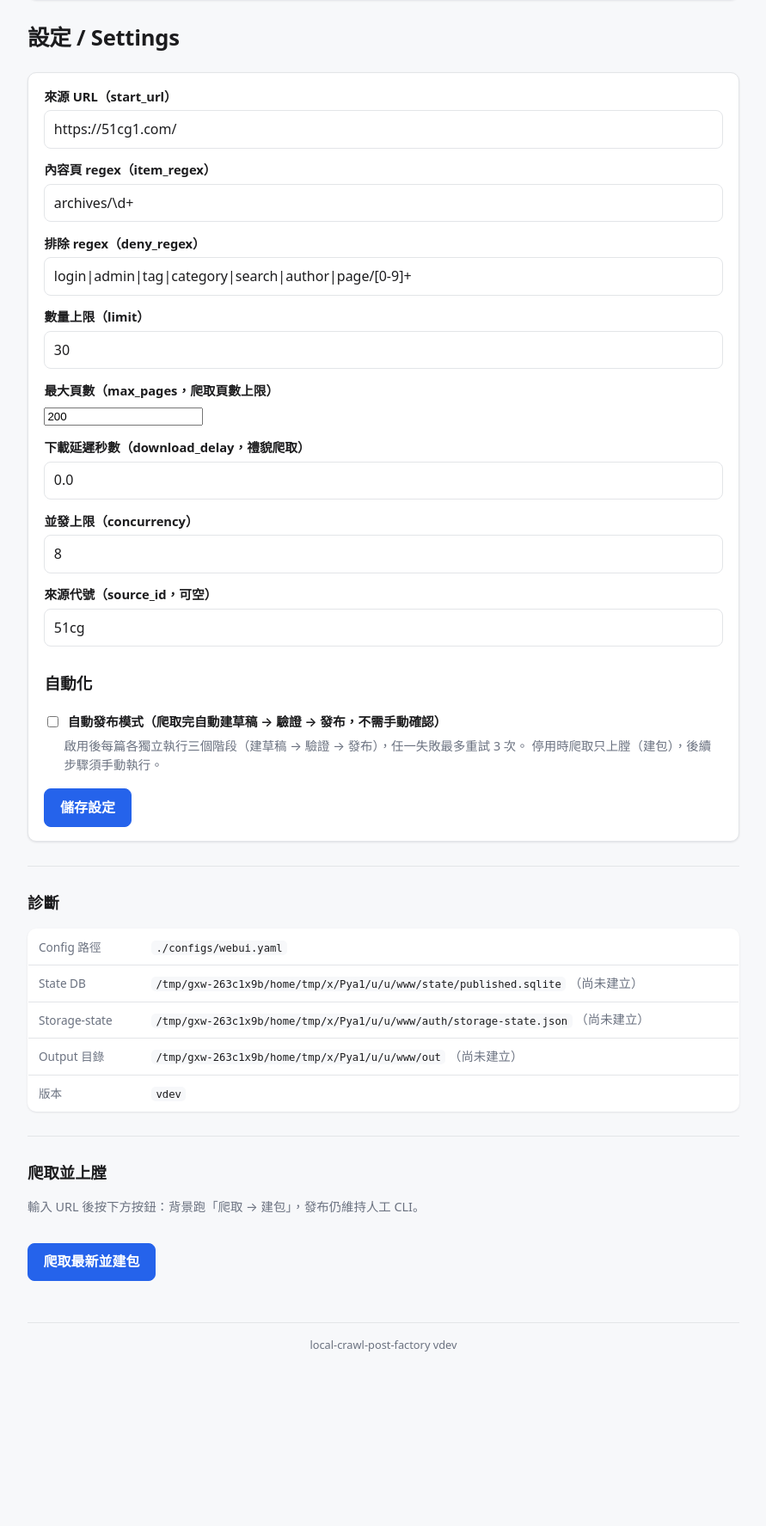
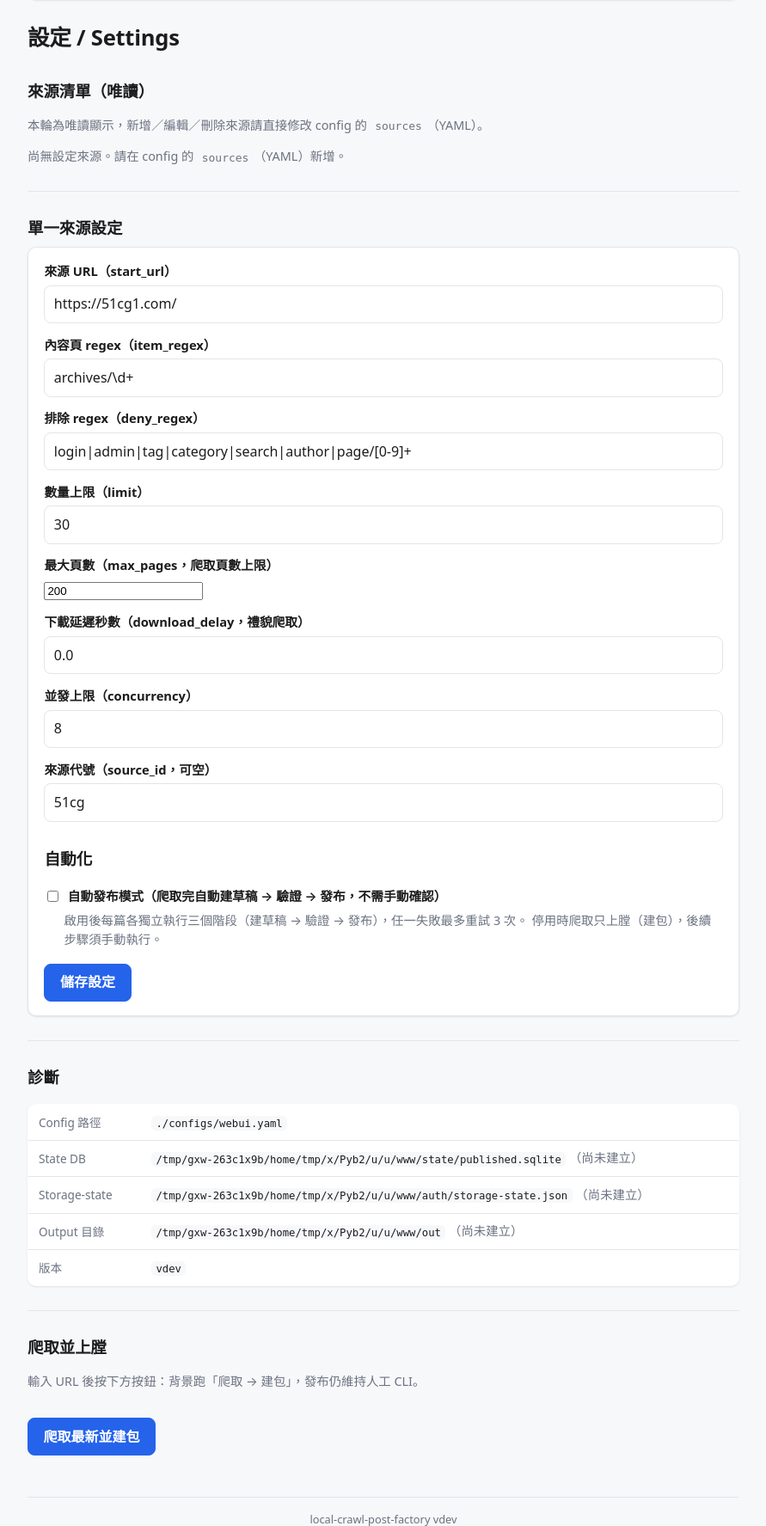
Before and after one commit to redredchen02-rgb/local-crawl-post-factory, a FastAPI app: page /settings in a window 1280 px wide. Shown: the part 80-1855 px from the top of the page at 86% size, without its empty margins (194-1085 px from the left). Before the commit the page ends 1652 px from the top, so only its background shows below. Run offline with FastAPI, Linux system fonts and the light colour scheme.

Commit message:
feat(scoops): read-only sources panel in WebUI settings (R3)
Lists configured sources (source_id/start_url/enabled) above the legacy single-source form; empty/all-disabled/disabled states. Read-only this round (CRUD is R3b). Guards non-mapping sources entries so a hand-edited malformed YAML can't 500 /settings.

Co-Authored-By: Claude Opus 4.8 (1M context) <noreply@anthropic.com>

```diff
--- /dev/null
+++ b/webui/templates/_sources_list.html
@@ -0,0 +1,38 @@
+{# Read-only sources list (R3). Full CRUD is R3b. Editing this round is via YAML. #}
+<section class="sources-panel">
+  <h2>來源清單（唯讀）</h2>
+  <p class="hint">本輪為唯讀顯示，新增／編輯／刪除來源請直接修改 config 的 <code>sources</code>（YAML）。</p>
+  {% if sources_malformed %}
+    <p class="error">部分來源設定格式有誤，已略過（請檢查 YAML）。</p>
+  {% endif %}
+  {% set ns = namespace(enabled_count=0) %}
+  {% for src in sources if src is mapping %}{% if src.get('enabled', true) %}{% set ns.enabled_count = ns.enabled_count + 1 %}{% endif %}{% endfor %}
+  {% if not sources %}
+    <p class="hint">尚無設定來源。請在 config 的 <code>sources</code>（YAML）新增。</p>
+  {% else %}
+    {% if ns.enabled_count == 0 %}
+      <p class="error">全部停用：目前所有來源皆為停用狀態，爬取時不會抓取任何來源。</p>
+    {% endif %}
+    <table class="diag-table sources-table">
+      <thead>
+        <tr><th>來源代號</th><th>start_url</th><th>狀態</th></tr>
+      </thead>
+      <tbody>
+        {% for src in sources if src is mapping %}
+        {% set is_enabled = src.get('enabled', true) %}
+        <tr class="{% if not is_enabled %}source-disabled{% endif %}"{% if not is_enabled %} style="opacity:.5"{% endif %}>
+          <td><code>{{ src.source_id }}</code></td>
+          <td><code>{{ src.start_url }}</code></td>
+          <td>
+            {% if is_enabled %}
+              <span class="pill ok">啟用</span>
+            {% else %}
+              <span class="pill">停用</span>
+            {% endif %}
+          </td>
+        </tr>
+        {% endfor %}
+      </tbody>
+    </table>
+  {% endif %}
+</section>
--- a/webui/templates/settings.html
+++ b/webui/templates/settings.html
@@ -4,6 +4,10 @@
 {% block content %}
 {% if saved %}<p class="ok">已儲存 ✓</p>{% endif %}
 
+{% include "_sources_list.html" %}
+
+<hr>
+<h2>單一來源設定</h2>
 <form hx-post="/settings" hx-target="this" hx-swap="outerHTML">
   <label>來源 URL（start_url）</label>
   <input type="text" name="start_url" value="{{ cfg.start_url }}" placeholder="https://example.com/news">
```
Also changed, not shown: tests/test_webui_settings.py (added, +147 -0 lines), webui/routers/settings_auth.py (+21 -0 lines).
